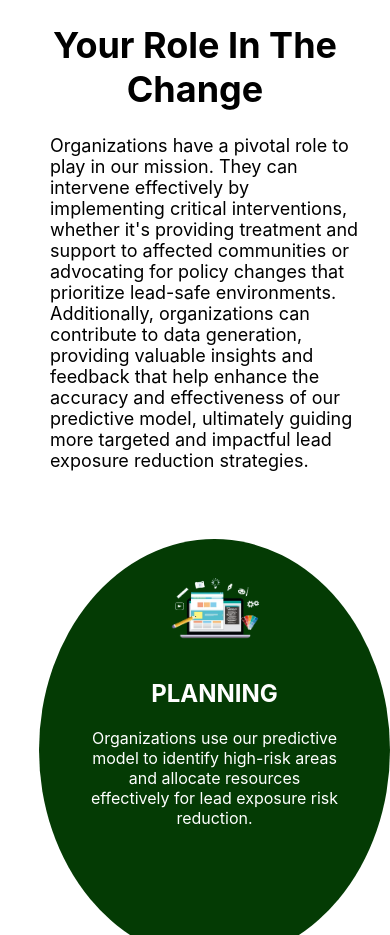
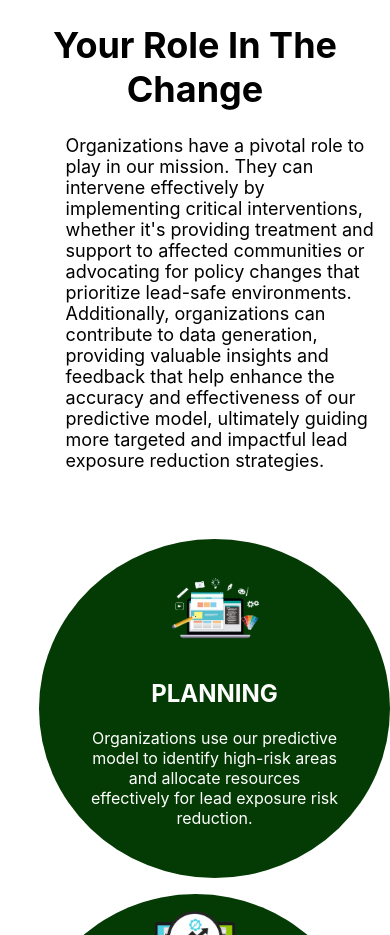
Before and after one commit to akirachix/Neza-Informational, a React (Create React App) app in the folder neza-informationa-lwebsite/: page / in a window 390 px wide. Shown: the part 860-1795 px from the top of the page. Built offline with nearby package versions, Linux system fonts and the light colour scheme.

Commit message:
updated on about section with media querries on small screen

```diff
--- a/neza-informationa-lwebsite/src/components/NgoRoles/style.css
+++ b/neza-informationa-lwebsite/src/components/NgoRoles/style.css
@@ -10,16 +10,16 @@
     font-size: 25px;
   }
   .role-content p{
-    width: 80%;
+    width: 75%;
     text-align: justify;
-    /* margin-left: 4%; */
+    margin-left: 4%;
   }
 
   .planning {
     background-color: rgb(4, 59, 4);
     width: 17%;
     color: white;
-    margin-left: 40%;
+    margin-left: 41%;
     text-align: center;
     border-radius: 100%;
   }
@@ -92,17 +92,20 @@
     .planning {
       background-color: rgb(4, 59, 4);
       width: 10%;
-      height: 50vh;
+      height: 10vh;
       color: white;
-      margin-left: 16%;
+      margin-left: 26%;
       text-align: center;
       border-radius: 100%;
     }
-    .planning,
+    .planning{
+      width: 45%;
+      height: 35%;
+    }
     .testing-cleaning .testing,
     .testing-cleaning .cleaning {
-      width: 70%;
-      height: 50vh;
+      width: 45%;
+      height: 40%;
     }
 
     .role img {
```
